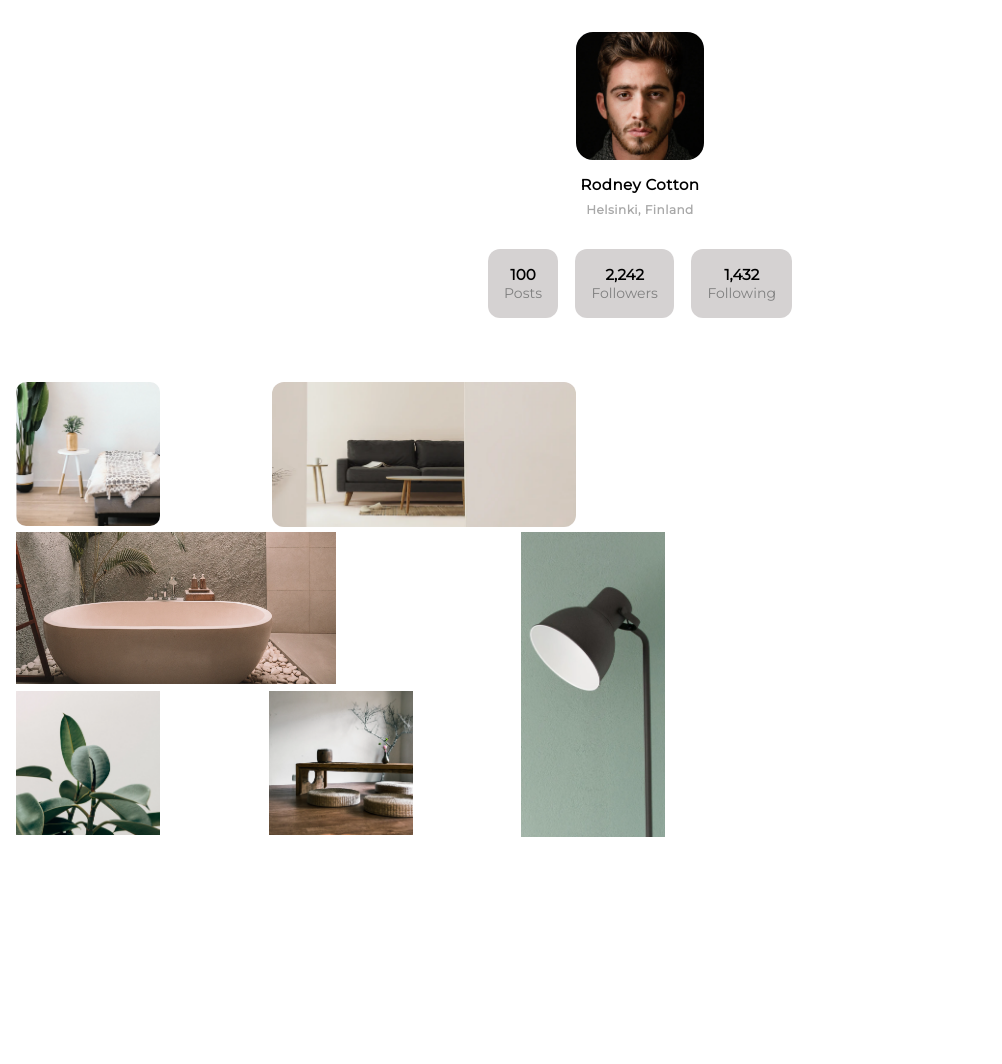
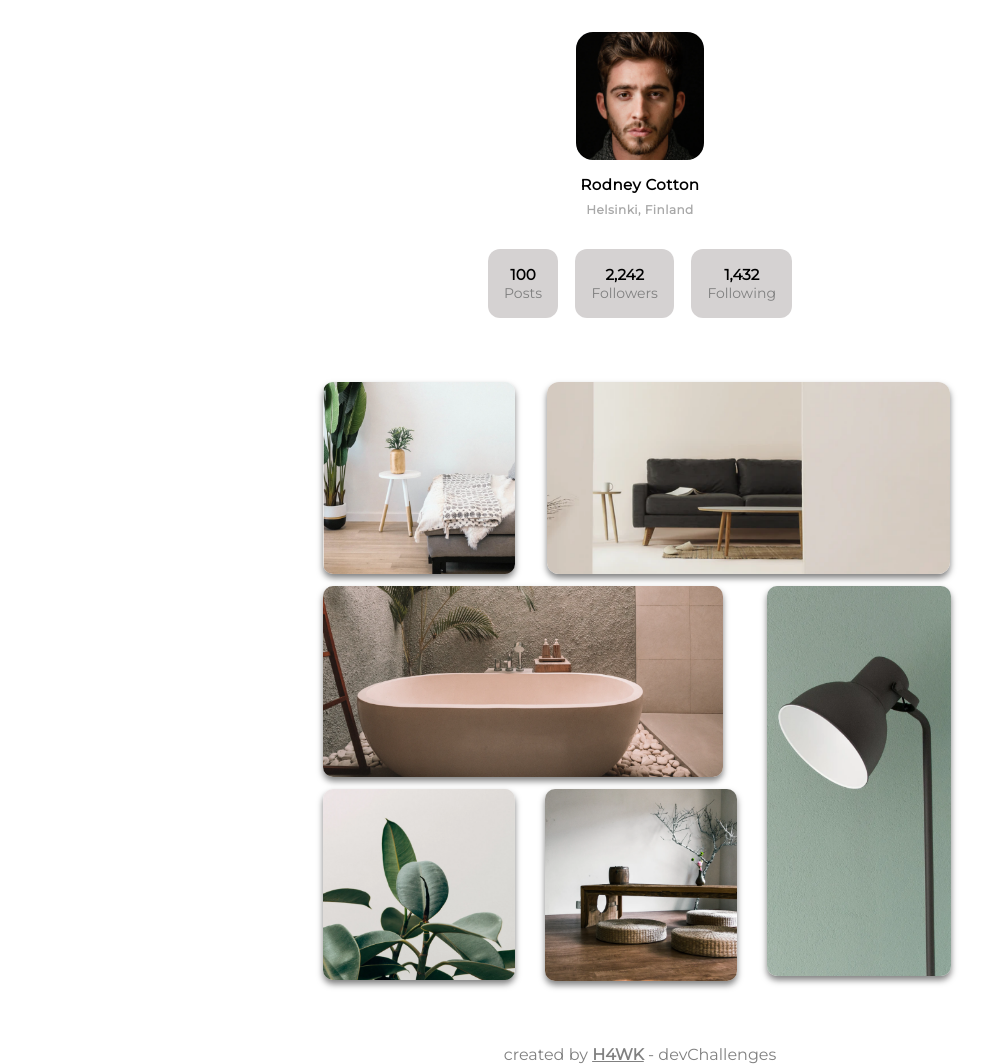
Before and after one commit to nikhilcodes0/my-gallery-master, a plain HTML site: page index.html in a window 1280 px wide. Shown: the whole page, without its empty margins (0-1002 px from the left). Before the commit the page ends 885 px from the top, so only its background shows below. Drawn offline with Linux system fonts and the light colour scheme.

Commit message:
Finished

```diff
--- a/index.html
+++ b/index.html
@@ -58,5 +58,8 @@
         </div>
       </div>
     </div>
+    <div class="footer">
+      <p>created by <a href="https://github.com/nikhilcodes0">H4WK</a> - devChallenges</p>
+    </div>
   </body>
 </html>
--- a/styles.css
+++ b/styles.css
@@ -83,7 +83,8 @@ body {
 
 .gallery {
     padding: 1rem;
-    margin-top: 3rem;
+    margin: 3rem auto;
+    max-width: 412px;
 
 }
 
@@ -99,39 +100,117 @@ body {
     display: grid;
     grid-template-columns: repeat(5, 1fr);
     /* grid-template-rows: repeat(5, 1fr); */
-    grid-column-gap: 15px;
+    grid-column-gap: 20px;
     grid-row-gap: 5px;
 }
 
 
 .img1 {
     grid-area: 1 / 1 / 2 / 2;
-    width: 9rem;
+    width: 7rem;
     border-radius: 10px;
+    box-shadow: #0c0b0b85 0px 4px 6px 0px;
 }
 
 .img2 {
     grid-area: 1 / 2 / 2 / 4;
-    width: 19rem;
+    width: 14.7rem;
     border-radius: 12px;
+    box-shadow: #0c0b0b85 0px 4px 6px 0px;
 }
 
 .img3 {
     grid-area: 2 / 1 / 3 / 3;
-    width: 20rem;
+    width: 16rem;
+    border-radius: 10px;
+    box-shadow: #0c0b0b85 0px 4px 6px 0px;
 }
 
 .img4 {
     grid-area: 2 / 3 / 4 / 4;
-    width: 9rem;
+    width: 7rem;
+    border-radius: 10px;
+    box-shadow: #0c0b0b85 0px 4px 6px 0px;
 }
 
 .img5 {
     grid-area: 3 / 1 / 4 / 2;
-    width: 9rem;
+    width: 7rem;
+    border-radius: 10px;
+    box-shadow: #0c0b0b85 0px 4px 6px 0px;
 }
 
 .img6 {
     grid-area: 3 / 2 / 4 / 3;
-    width: 9rem;
+    width: 7rem;
+    border-radius: 10px;
+    box-shadow: #0c0b0b85 0px 4px 6px 0px;
 }
+
+.footer {
+    text-align: center;
+    font-size: 12px;
+    color: #808080;
+
+}
+
+.footer > p > a {
+    color: #808080;
+    text-decoration: underline;
+    font-weight: 900;
+}
+
+
+/* Media Queries */
+
+@media screen and (min-width: 800px) {
+    .gallery {
+        max-width: 666px;
+    }
+
+    .img1 {
+        width: 12rem;
+    }
+
+    .img2 {
+        grid-area: 1 / 2 / 2 / 4;
+        width: 25.2rem;
+        border-radius: 12px;
+    }
+
+    .img3 {
+        grid-area: 2 / 1 / 3 / 3;
+        width: 25rem;
+        border-radius: 10px;
+    }
+
+    .img4 {
+        grid-area: 2 / 3 / 4 / 4;
+        width: 11.5rem;
+        border-radius: 10px;
+    }
+
+    .img5 {
+        grid-area: 3 / 1 / 4 / 2;
+        width: 12rem;
+        border-radius: 10px;
+    }
+
+    .img6 {
+        grid-area: 3 / 2 / 4 / 3;
+        width: 12rem;
+        border-radius: 10px;
+    }
+
+    .gallery2 {
+        display: grid;
+        grid-template-columns: repeat(5, 1fr);
+        /* grid-template-rows: repeat(5, 1fr); */
+        grid-column-gap: 30px;
+        grid-row-gap: 12px;
+    }
+
+    .footer {
+        font-size: 16px;
+    }
+}
```
